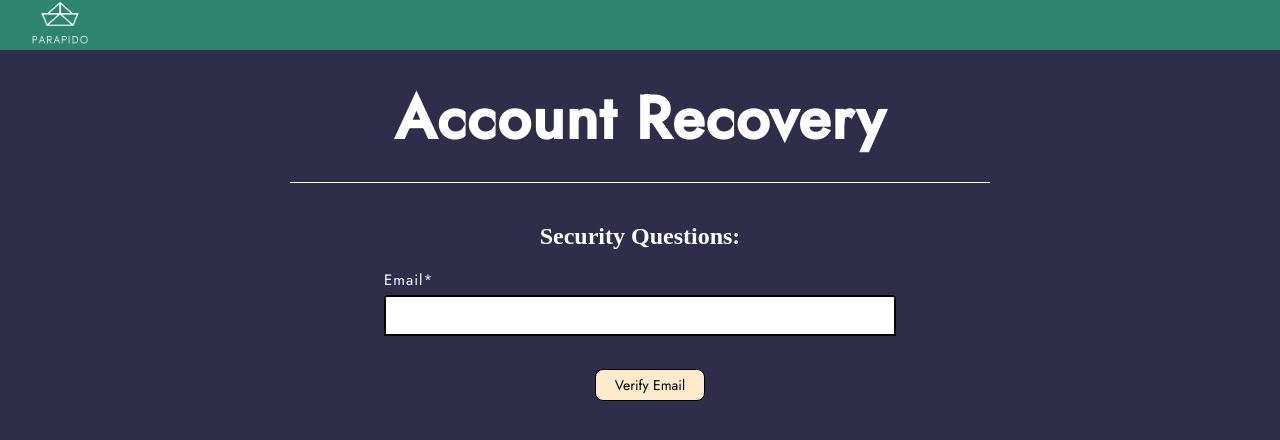
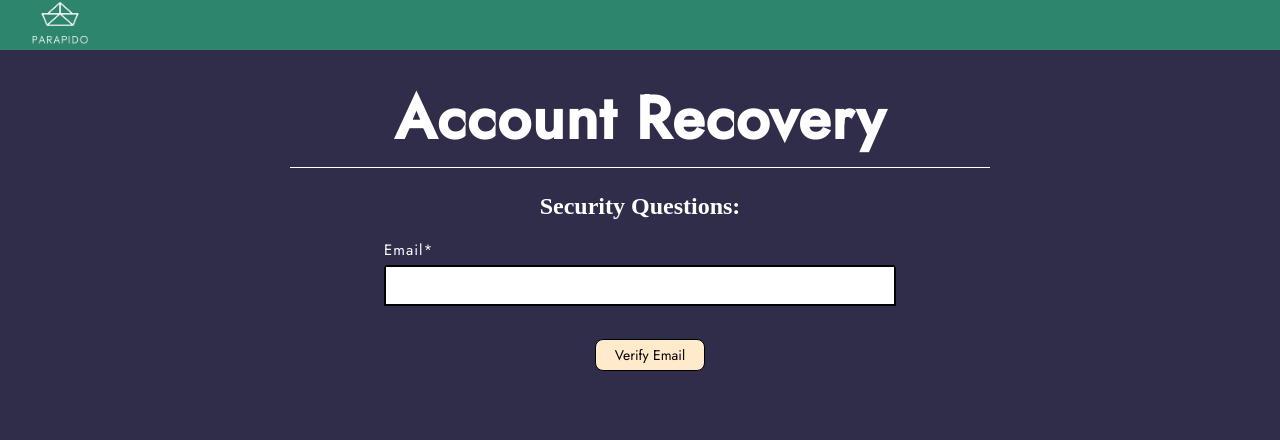
Before and after one commit to Mariie97/Capstone-QWERTY-Dev-Solutions-Team, a React (Create React App) app in the folder parapido-gui/: page /security-questions in a window 1280 px wide. Shown: the top 440 px of the page. Built offline with nearby package versions, Linux system fonts and the light colour scheme.

Commit message:
Use CSS short form

```diff
--- a/parapido-gui/src/Layouts/Header.css
+++ b/parapido-gui/src/Layouts/Header.css
@@ -12,10 +12,8 @@
     color: white;
     border-bottom: 1px solid white;
     width: 700px;
-    margin: 0 auto;
-    margin-bottom: 0px;
-    padding-bottom: 20px;
-    margin-bottom: 40px;
+    margin: 0 auto 25px;
+    padding-bottom: 5px;
 }
 
 .button-flex-container {
@@ -23,7 +21,6 @@
     justify-content: flex-end;
     width: auto;
     margin-right: 5%;
-
 }
 
 .custom-buttons {
```
